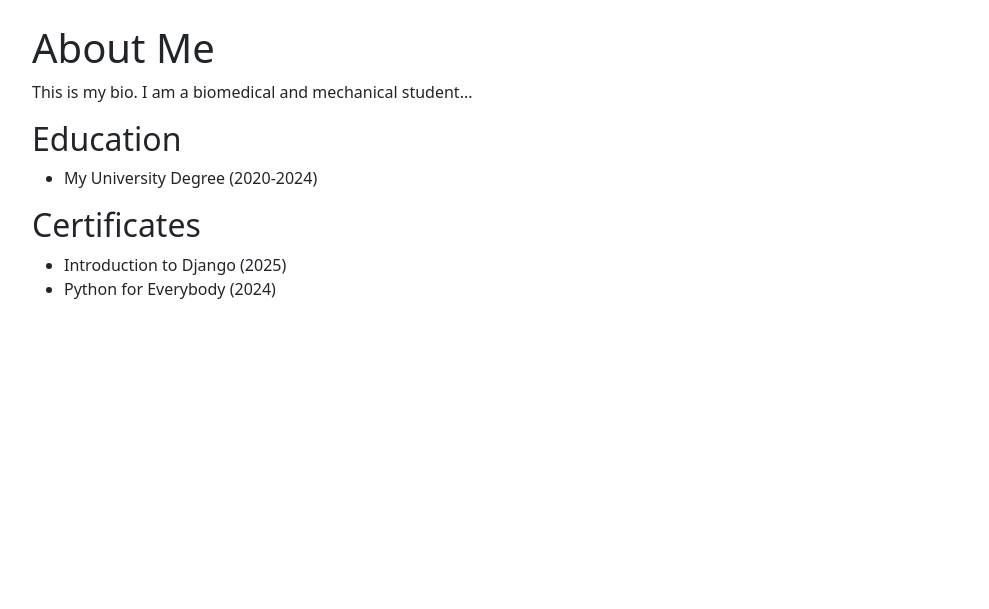
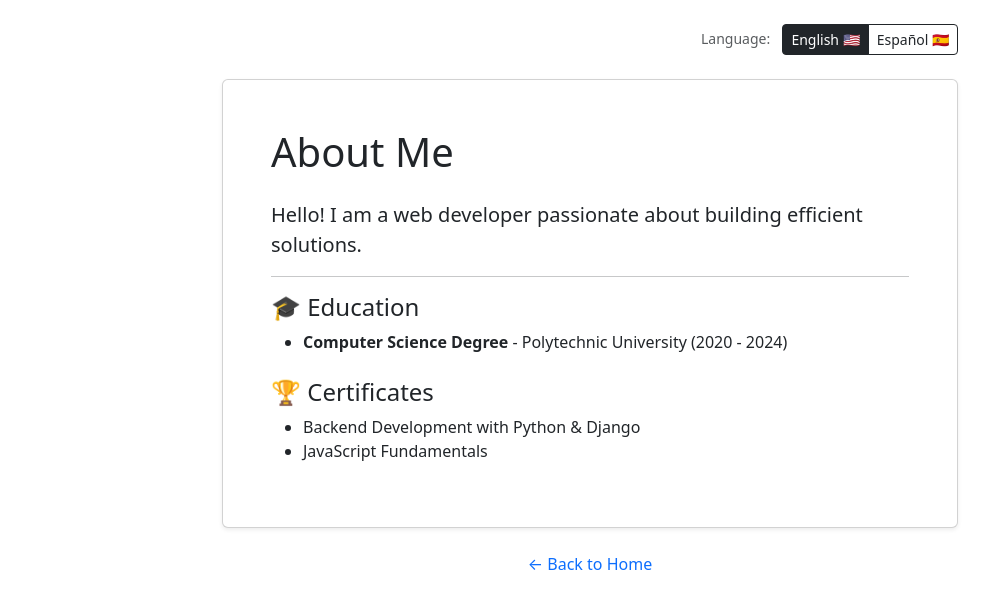
Before and after one commit to marcos-caballeronieto/my-web-portfolio, a Django app: page /about/ in a window 1280 px wide. Shown: the part 56-665 px from the top of the page, without its empty margins (50-1039 px from the left). Run offline with Django 5.2, Linux system fonts and the light colour scheme.

Commit message:
feat(about): Add English/Spanish language to the about.html

```diff
--- a/portfolio/templates/about.html
+++ b/portfolio/templates/about.html
@@ -1,17 +1,75 @@
 {% extends 'base.html' %}
 
 {% block content %}
-    <h1>About Me</h1>
-    <p>This is my bio. I am a biomedical and mechanical student...</p>
 
-    <h2>Education</h2>
-    <ul>
-        <li>My University Degree (2020-2024)</li>
-    </ul>
+    <div class="row justify-content-center">
+        <div class="col-lg-8">
 
-    <h2>Certificates</h2>
-    <ul>
-        <li>Introduction to Django (2025)</li>
-        <li>Python for Everybody (2024)</li>
-    </ul>
+            <div class="text-end mb-4">
+                <span class="text-muted me-2 small">Language:</span>
+                <div class="btn-group" role="group">
+                    <a href="?lang=en" class="btn btn-sm {% if language == 'en' %}btn-dark{% else %}btn-outline-dark{% endif %}">
+                        English 🇺🇸
+                    </a>
+
+                    <a href="?lang=es" class="btn btn-sm {% if language == 'es' %}btn-dark{% else %}btn-outline-dark{% endif %}">
+                        Español 🇪🇸
+                    </a>
+                </div>
+            </div>
+
+
+            <div class="card shadow-sm">
+                <div class="card-body p-5">
+
+                    {% if language == 'es' %}
+
+                        <h1 class="mb-4">Sobre Mí</h1>
+                        <p class="lead">
+                            ¡Hola! Soy un desarrollador web apasionado por crear soluciones eficientes.
+                        </p>
+                        <hr>
+
+                        <h4>🎓 Educación</h4>
+                        <ul class="mb-4">
+                            <li><strong>Ingeniería Informática</strong> - Universidad Politécnica (2020 - 2024)</li>
+                        </ul>
+
+                        <h4>🏆 Certificados</h4>
+                        <ul>
+                            <li>Desarrollo Backend con Python & Django</li>
+                            <li>Fundamentos de JavaScript</li>
+                        </ul>
+
+                    {% else %}
+
+                        <h1 class="mb-4">About Me</h1>
+                        <p class="lead">
+                            Hello! I am a web developer passionate about building efficient solutions.
+                        </p>
+                        <hr>
+
+                        <h4>🎓 Education</h4>
+                        <ul class="mb-4">
+                            <li><strong>Computer Science Degree</strong> - Polytechnic University (2020 - 2024)</li>
+                        </ul>
+
+                        <h4>🏆 Certificates</h4>
+                        <ul>
+                            <li>Backend Development with Python & Django</li>
+                            <li>JavaScript Fundamentals</li>
+                        </ul>
+
+                    {% endif %}
+
+                </div>
+            </div>
+
+            <div class="mt-4 text-center">
+                <a href="{% url 'home' %}" class="text-decoration-none">&larr; {% if language == 'es' %}Volver al Inicio{% else %}Back to Home{% endif %}</a>
+            </div>
+
+        </div>
+    </div>
+
 {% endblock %}
--- a/portfolio/views.py
+++ b/portfolio/views.py
@@ -13,7 +13,9 @@ def home(request):
     return render(request, './home.html', context)
 
 def about(request):
-    return render(request, './about.html')
+    language = request.GET.get('lang', 'en')
+    context = {'language': language}
+    return render(request, './about.html', context)
 
 def project_detail(request, pk):
     project = get_object_or_404(Project, pk=pk)
```
